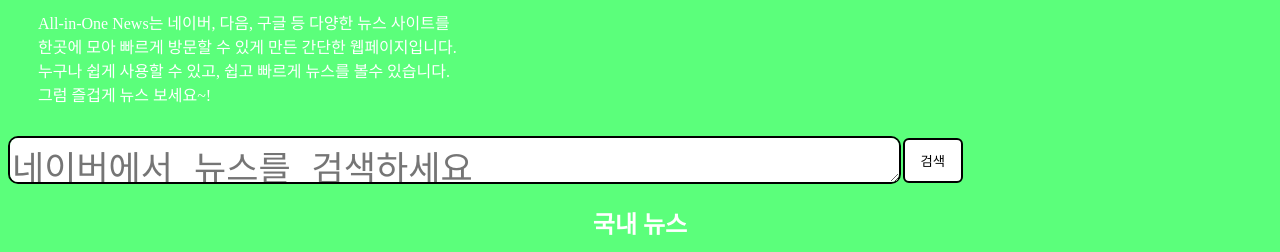
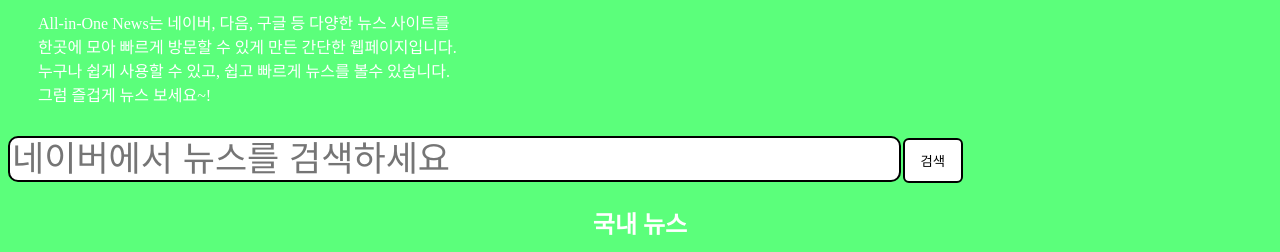
Before and after one commit to bamtolcompany/allinonenews, a plain HTML site: page naver.html in a window 1280 px wide. Shown: the part 119-371 px from the top of the page. Drawn offline with Linux system fonts and the light colour scheme.

Commit message:
Update naver.html

```diff
--- a/naver.html
+++ b/naver.html
@@ -80,7 +80,7 @@ li {line-height:1.3; color:black;}
   <button style="width: 60px; height: 23px; background-color:#0063FF;"><a href="https://bamtolcompany.github.io/allinonenews/setting.html" class="no-style">⚙️</a></button>
 </div>
   <div style="display:flex;">
-      <textarea placeholder="네이버에서 뉴스를 검색하세요" style="height:40px; width:70%; border-radius:10px; border:2px solid; font-size:35px;" id="search"></textarea>
+      <input type="text" placeholder="네이버에서 뉴스를 검색하세요" style="height:40px; width:70%; border-radius:10px; border:2px solid; font-size:35px;" id="search">
         <button style="width:60px; height:45px; border-radius:1px; background-color:white; border-radius:6px; border:2px solid;" onclick="검색();">검색</button>
   </div>
  <div class="news">
```
